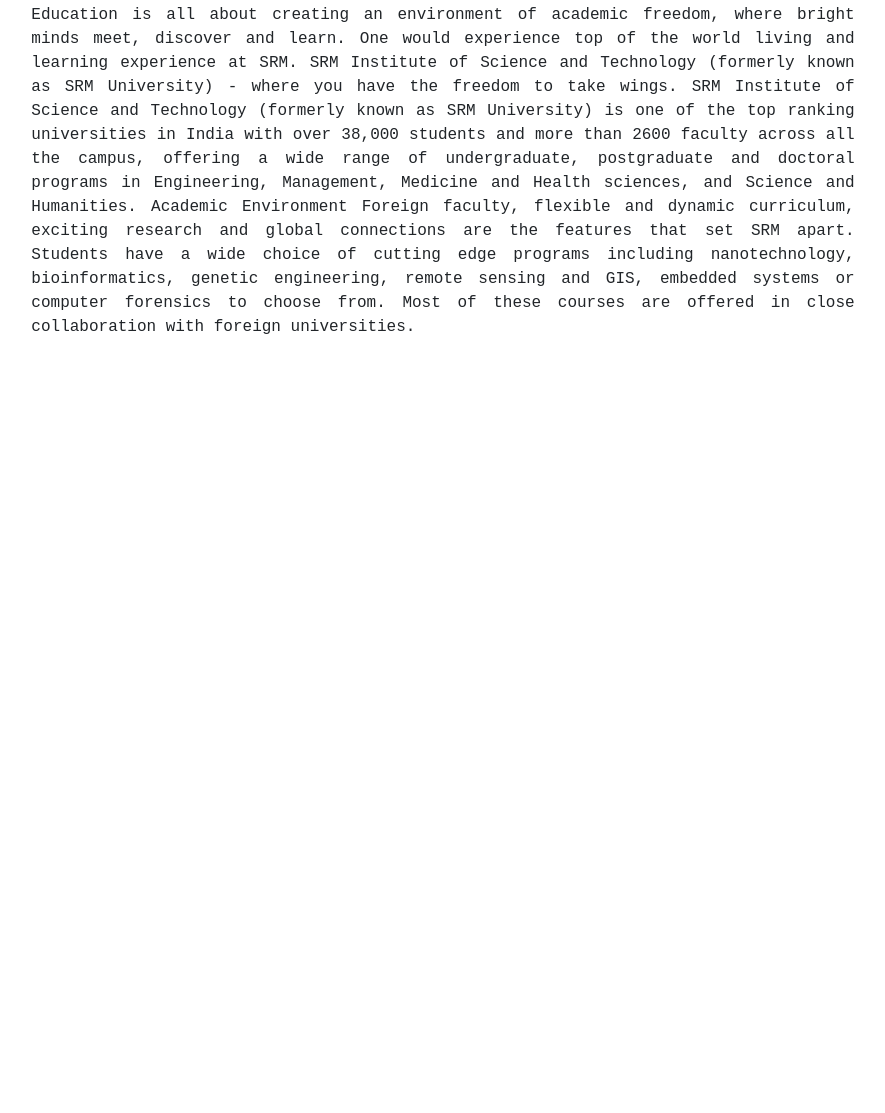
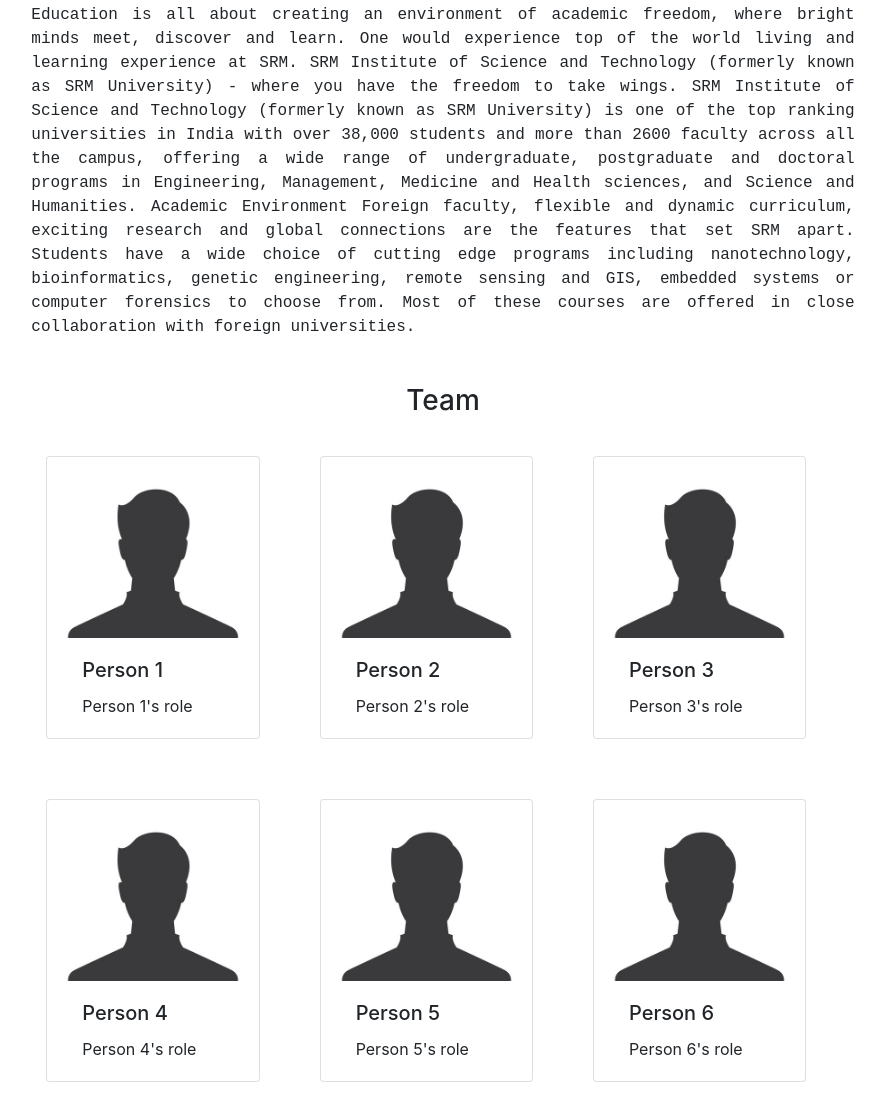
Before and after one commit to somwebster/NCRIIT-website, a plain HTML site: page index.html in a window 1280 px wide. Shown: the part 1046-2159 px from the top of the page, without its empty margins (197-1082 px from the left). Before the commit the page ends 1404 px from the top, so only its background shows below. Drawn offline with Linux system fonts and the light colour scheme.

Commit message:
Added team section

```diff
--- a/css/main.css
+++ b/css/main.css
@@ -39,3 +39,6 @@ body{
     -webkit-filter: drop-shadow(0px 0px 0px #000);
     filter: drop-shadow(0px 0px 0px #000);
 }
+.card{
+    margin: 30px;
+}
--- a/index.html
+++ b/index.html
@@ -26,7 +26,7 @@
         </a>
         <div class="col-4 links">
             <a class="nav-link group-right" href="#">Team</a>
-            <a class="nav-link group-right" href="#">Sponcers</a>
+            <a class="nav-link group-right" href="#">Sponsors</a>
         </div>
         <div id="nav-toggle">
             <button class="navbar-toggler" type="button" data-toggle="collapse"
@@ -40,7 +40,7 @@
                 <a class="nav-link group-left active" href="#">Home</a>
                 <a class="nav-link group-left" href="#about">About</a>
                 <a class="nav-link group-right" href="#">Team</a>
-                <a class="nav-link group-right" href="#">Sponcers</a>
+                <a class="nav-link group-right" href="#">Sponsors</a>
             </div>
         </div>
     </nav>
@@ -67,14 +67,12 @@
     </section>
 
     <section class="col-sm-8 offset-sm-2" id="team">
-
+        <h3 class="section-title">Team</h3>
+        <div class="row" id="team-holder">
+        </div>
     </section>
 
-    <section class="col-sm-8 offset-sm-2" id="team">
-
-    </section>
-
-    <section class="col-sm-8 offset-sm-2" id="team">
+    <section class="col-sm-8 offset-sm-2" id="sponsors">
 
     </section>
 
--- a/js/main.js
+++ b/js/main.js
@@ -2,6 +2,15 @@ const deviceType = () =>
  /Android|webOS|iPhone|iPad|iPod|BlackBerry|IEMobile|Opera Mini/i.test(navigator.userAgent)
     ? 'Mobile'
     : 'Desktop';
+
+const team = [
+    {name: "Person 1", role: "Person 1's role", picture: "team.jpg"},
+    {name: "Person 2", role: "Person 2's role", picture: "team.jpg"},
+    {name: "Person 3", role: "Person 3's role", picture: "team.jpg"},
+    {name: "Person 4", role: "Person 4's role", picture: "team.jpg"},
+    {name: "Person 5", role: "Person 5's role", picture: "team.jpg"},
+    {name: "Person 6", role: "Person 6's role", picture: "team.jpg"}
+]
 
 const handleResponsiveness = () => {
     if (deviceType() == "Mobile"){
@@ -19,10 +28,30 @@ const handleResponsiveness = () => {
     }
 }
 
+const loadTeam = () => {
+    document.querySelector("#team-holder").innerHTML = "";
+
+    team.map(member => {
+        let card = `
+            <div class="card col-sm-3">
+                <img class="card-img-top" src="asset/${member.picture}" alt="Card image cap">
+                <div class="card-body">
+                    <h5 class="card-title">${member.name}</h5>
+                    <p class="card-text">${member.role}</p>
+                </div>
+            </div>
+        `;
+
+        document.querySelector("#team-holder").innerHTML += card;
+
+    })
+}
+
 window.onresize = event => {
     handleResponsiveness()
 }
 
 window.onload = event => {
     handleResponsiveness()
+    loadTeam()
 }
```
Also changed, not shown: asset/team.jpg (added).
